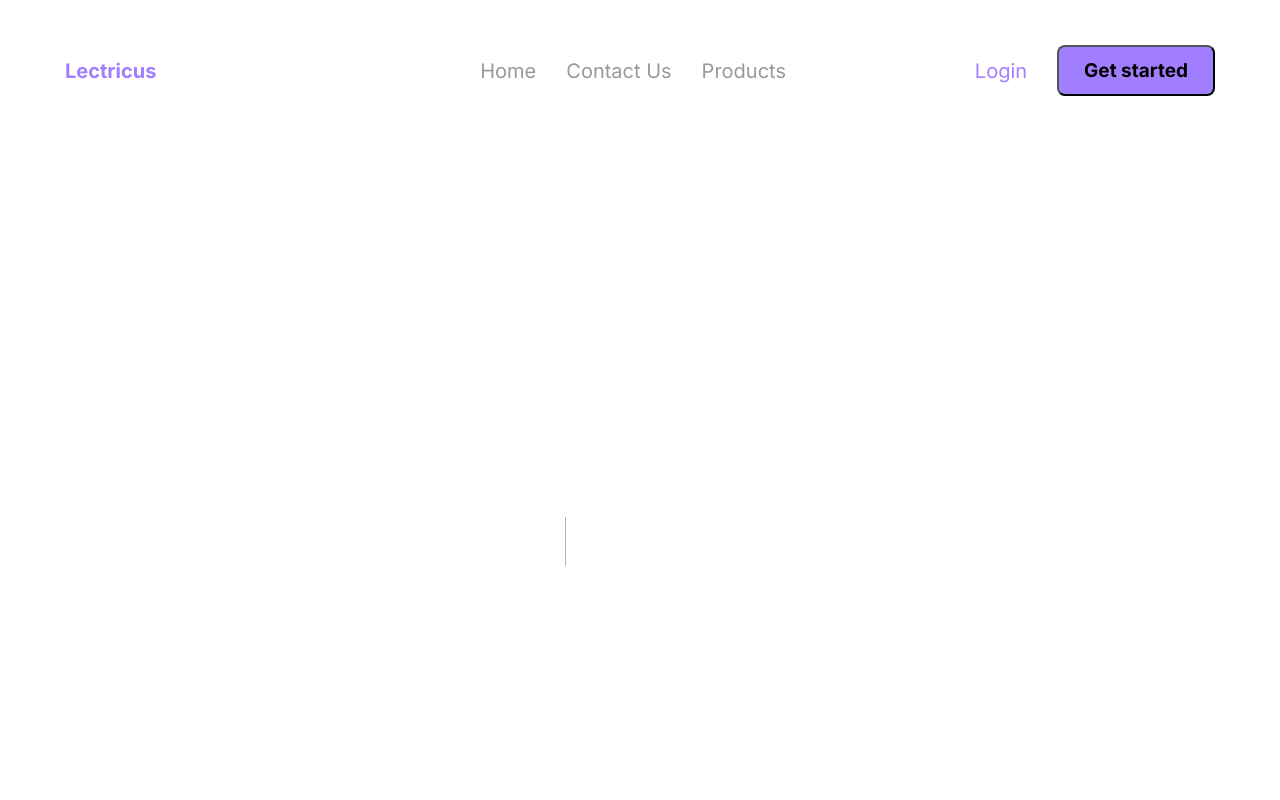
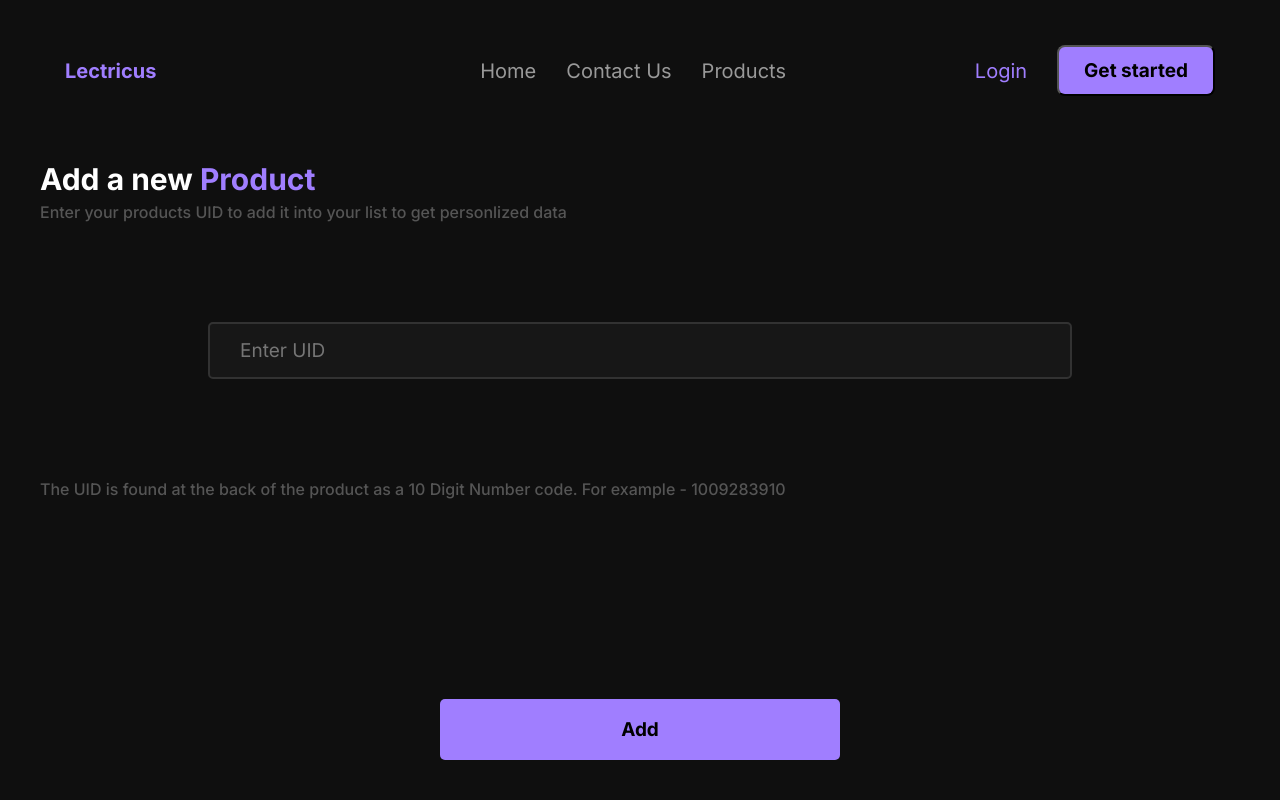
Before and after one commit to smeh09/XQuisite, a Next.js app: page /add in a window 1280 px wide. Before the commit this address had no page. Shown: the top 800 px of the page. Built offline with nearby package versions, Linux system fonts and the light colour scheme.

Commit message:
Add Page Done

```diff
--- /dev/null
+++ b/pages/add.js
@@ -0,0 +1,38 @@
+import { useState } from "react";
+import styles from "../styles/add.module.css";
+import Head from "next/head";
+import Footer from "../components/Footer";
+import Link from "next/link";
+
+export default function Add() {
+  const [id, setId] = useState("");
+  return (
+    <div className={styles.container}>
+      <Head>
+        <title>Add - Lectricus</title>
+      </Head>
+      <div className={styles.heading}>
+        Add a new <span className={styles.sub}>Product</span>
+      </div>
+      <div className={styles.sub1}>
+        Enter your products UID to add it into your list to get personlized data
+      </div>
+      <input
+        type="text"
+        value={id}
+        onChange={(e) => setId(e.target.value)}
+        placeholder="Enter UID"
+        className={styles.input1}
+      />
+      <div className={styles.sub2}>
+        The UID is found at the back of the product as a 10 Digit Number code.
+        For example - 1009283910
+      </div>
+      <div className={styles.submitRow}>
+        <Link href="/dashboard">
+          <button id={styles.submit}>Add</button>
+        </Link>
+      </div>
+    </div>
+  );
+}
--- /dev/null
+++ b/pages/dashboard.js
@@ -0,0 +1,5 @@
+import React from "react";
+
+export default function Dashboard() {
+  return <div>D</div>;
+}
--- a/pages/login.js
+++ b/pages/login.js
@@ -28,7 +28,7 @@ export default function Login() {
     const data = await res.json();
     if (data.success) {
       localStorage.setItem("token", data.token);
-      router.push("/add");
+      router.push("/dashboard");
     } else {
       alert(data.msg);
     }
--- /dev/null
+++ b/styles/add.module.css
@@ -0,0 +1,63 @@
+.container {
+  display: flex;
+  flex-direction: column;
+}
+.heading {
+  padding-top: 20px;
+  padding-left: 40px;
+  font-size: 30px;
+  font-weight: bold;
+}
+.sub {
+  color: var(--primary);
+}
+.sub1 {
+  padding-left: 40px;
+  padding-top: 5px;
+  color: var(--grey-600);
+  font-weight: 500;
+  padding-bottom: 100px;
+}
+.sub2 {
+  padding-left: 40px;
+  padding-top: 100px;
+  color: var(--grey-600);
+  font-weight: 500;
+  padding-bottom: 100px;
+}
+.input1 {
+  background: var(--bg-2);
+  border: 2px solid var(--stroke);
+  padding: 15px 30px;
+  width: 800px;
+  font-size: 19px;
+  border-radius: 5px;
+  outline: none;
+  align-self: center;
+}
+#submit {
+  background: var(--primary);
+  padding: 19px 0;
+  width: 400px;
+  font-size: 19px;
+  border-radius: 5px;
+  outline: none;
+  color: black;
+  border: none;
+}
+
+.submitRow {
+  padding-top: 100px;
+  text-align: center;
+  padding-bottom: 100px;
+}
+@media screen and (max-width: 1000px) {
+  .input1 {
+    width: 600px;
+  }
+}
+@media screen and (max-width: 800px) {
+  .input1 {
+    width: 300px;
+  }
+}
```
